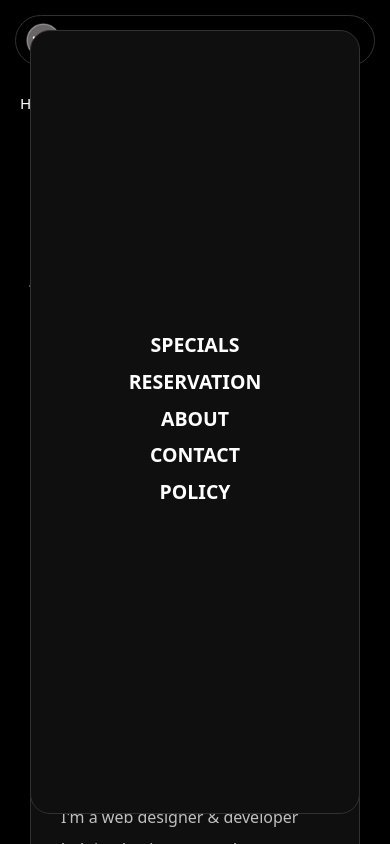
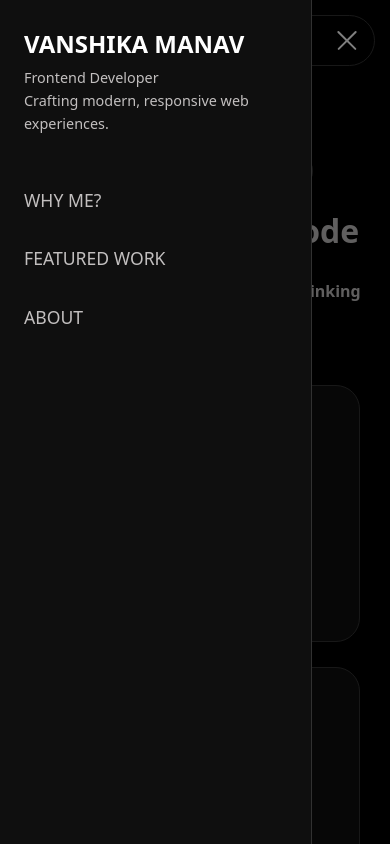
Before and after one commit to vanshika0070/portfolio, a React (Create React App) app: page /freelance in a window 390 px wide. Both pictures are taken after a click on the button "Open navigation". Shown: the top 844 px of the page. Built offline with nearby package versions, Linux system fonts and the light colour scheme.

Commit message:
Describe the changes

```diff
--- a/src/Header.css
+++ b/src/Header.css
@@ -86,7 +86,7 @@ header {
   display: block;
   width: 100%;
   height: 1.5px;
-  background: var(--text-hover);
+  background: var(--white);
   border-radius: 2px;
   transition:
     transform 0.4s cubic-bezier(0.23,1,0.32,1),
@@ -106,81 +106,83 @@ header {
   transform: translateY(-6.5px) rotate(-45deg);
 }
 
-#navModal {
+
+
+/* ///////////// OFFCANVAS (replaces modal) ///////////// */
+
+.offcanvas-overlay {
   position: fixed;
   inset: 0;
-  z-index: 999 !important;
-  display: flex;
-  align-items: center;
-  justify-content: center;
+  z-index: 998;
+  background: rgba(0, 0, 0, 0.5);
+  opacity: 0;
   pointer-events: none;
-  transition: background 0.5s ease;
+  transition: opacity 0.4s ease;
 }
 
-#navModal.active {
+.offcanvas-overlay.active {
+  opacity: 1;
   pointer-events: all;
-  padding:30px;
 }
 
-.modal-inner {
-  width: 100%;
-  height:100%;
+.offcanvas {
+  position: fixed;
+  top: 0;
+  left: 0;               /* was right: 0 */
+  height: 100%;
+  width: min(320px, 80vw);
+  z-index: 999;
+  background: var(--btn-bg);
+  border-right: 1px solid var(--border);  /* was border-left */
+  padding: 30px 24px;
   display: flex;
   flex-direction: column;
-  align-items: center;
-  opacity: 0;
-  justify-content: center;
-  transform: translateY(20px);
+  transform: translateX(-100%);  /* was translateX(100%) */
+  transition: transform 0.5s cubic-bezier(0.23, 1, 0.32, 1);
 }
 
-#navModal.active .modal-inner {
-  opacity: 1;
-  transform: translateY(0);
-  border-radius: 20px;
- background: var(--btn-bg);
- border: 1px solid var(--border);
+.offcanvas.active {
+  transform: translateX(0);
 }
 
-.modal-nav-links {
-  list-style: none;
-  text-align: center;
-  padding: 0;
+.offcanvas-close {
+  display: none;
 }
 
-.modal-nav-links li {
-  overflow: hidden;
-  margin-bottom: 6px;
+.offcanvas-links a {
+  display: block;
+  font-size: 1.1rem;
+  font-weight: 500;
+  text-transform: uppercase;
+  text-decoration: none;
+  color: var(--text) !important;
+  padding: 10px 0;
 }
 
-.modal-nav-links a {
-  font-size: clamp(1rem, 5vw, 3rem);
-  font-weight: 700;
-    text-transform: uppercase;
-  line-height: 1.5;
-  transform: translateY(110%);
-  transition:
-    transform 0.55s cubic-bezier(0.23,1,0.32,1),
-    color 0.3s,
-    letter-spacing 0.35s;
+ .offcanvas-links a:hover{
+  color: var(--white) !important;
 }
 
-.modal-nav-links a:hover {
-  letter-spacing: 3px;
+.inner {
+  display: flex;
+  flex-direction: column;
+  gap: 8px;
+  margin-bottom: 40px;
 }
 
-
-
-.modal-nav-links a {
-  transform: translateY(110%);
+.inner h3 {
+  margin: 0;
+  font-size: 1.5rem;
+  color: var(--white);
 }
 
-
-#navModal.active .modal-nav-links a {
-  transform: translateY(0);
+.inner h4 {
+  margin: 0;
+  font-size: 0.9rem;
+  font-weight: 400;
+  line-height: 1.6;
+  color: var(--text);
 }
-
-
-
 
 
 /* ////////////////////////////////// */
@@ -242,8 +244,6 @@ header {
   margin-left: auto; /* Pushes it to the extreme right */
 }
 
-
-
   .nav-links {
     display: none;
   }
@@ -251,10 +251,6 @@ header {
    .btn {
   padding: 10px 12px;
   font-size: 0.7rem;
-}
-
-.modal-nav-links a:hover {
-  letter-spacing: normal;
 }
 
 }
@@ -304,8 +300,7 @@ header {
   display: none;
 }
 
- .modal-nav-links a:hover {
-  letter-spacing: normal;
+  .nav-toggler {
+    display: flex;
+  }
 }
-
-}
--- a/src/Header.js
+++ b/src/Header.js
@@ -2,10 +2,10 @@ import { useState } from "react";
 import "./Style.css";
 import "./Header.css";
 import { Link } from "react-router-dom";
-import Modal from "./Modal";
+import Offcanvas from "./Offcanvas";
 
 function Header() {
-  const [isModalOpen, setIsModalOpen] = useState(false);
+  const [isOpen, setIsOpen] = useState(false);
 
   return (
     <header>
@@ -13,10 +13,10 @@ function Header() {
         {/* LEFT SIDE */}
         <div className="nav-left">
           <button
-    className={`nav-toggler ${isModalOpen ? "open" : ""}`}
+            className={`nav-toggler ${isOpen ? "open" : ""}`}
             aria-label="Open navigation"
-    aria-expanded={isModalOpen}
-    onClick={() => setIsModalOpen(!isModalOpen)}
+            aria-expanded={isOpen}
+            onClick={() => setIsOpen(!isOpen)}
           >
             <span></span>
             <span></span>
@@ -40,13 +40,9 @@ function Header() {
             <Link to="/#about">About</Link>
           </li>
         </ul>
-
       </nav>
 
-      <Modal
-        isOpen={isModalOpen}
-        closeModal={() => setIsModalOpen(false)}
-      />
+      <Offcanvas isOpen={isOpen} closeOffcanvas={() => setIsOpen(false)} />
     </header>
   );
 }
--- a/src/Modal.js
+++ /dev/null
@@ -1,28 +0,0 @@
-function Modal({ isOpen, closeModal }) {
-  return (
-    <div
-      id="navModal"
-      className={isOpen ? "active" : ""}
-      role="dialog"
-      aria-modal="true"
-      aria-label="Navigation Menu"
-      onClick={closeModal}   // Close when clicking outside
-    >
-      <div
-        className="modal-inner"
-        onClick={(e) => e.stopPropagation()} // Prevent closing when clicking inside
-      >
-
-        <ul className="modal-nav-links">
-          <li><a href="/menu">Specials</a></li>
-          <li><a href="/reservation">Reservation</a></li>
-          <li><a href="/about">About</a></li>
-          <li><a href="/contact">Contact</a></li>
-          <li><a href="/policies">Policy</a></li>
-        </ul>
-      </div>
-    </div>
-  );
-}
-
-export default Modal;
--- /dev/null
+++ b/src/Offcanvas.js
@@ -0,0 +1,43 @@
+import { Link } from "react-router-dom";
+
+function Offcanvas({ isOpen, closeOffcanvas }) {
+  return (
+    <>
+      <div
+        className={`offcanvas-overlay ${isOpen ? "active" : ""}`}
+        onClick={closeOffcanvas}
+      />
+      <div className={`offcanvas ${isOpen ? "active" : ""}`}>
+        <button
+          className="offcanvas-close"
+          aria-label="Close navigation"
+          onClick={closeOffcanvas}
+        >
+          <span></span>
+          <span></span>
+        </button>
+
+<div className="inner">
+  <h3>VANSHIKA MANAV</h3>
+<h4>Frontend Developer <br />
+Crafting modern, responsive web experiences.</h4>
+</div>
+
+
+        <ul className="offcanvas-links">
+          <li>
+            <Link to="/#why-me" onClick={closeOffcanvas}>Why Me?</Link>
+          </li>
+          <li>
+            <Link to="/#featured-work" onClick={closeOffcanvas}>Featured Work</Link>
+          </li>
+          <li>
+            <Link to="/#about" onClick={closeOffcanvas}>About</Link>
+          </li>
+        </ul>
+      </div>
+    </>
+  );
+}
+
+export default Offcanvas;
```
Lines whose indentation alone changed are shown as unchanged.
